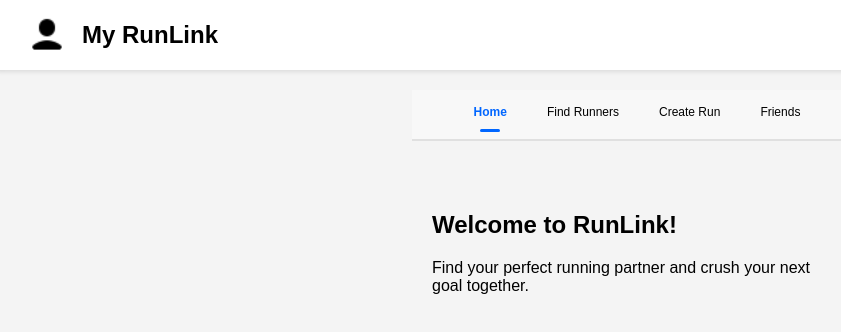
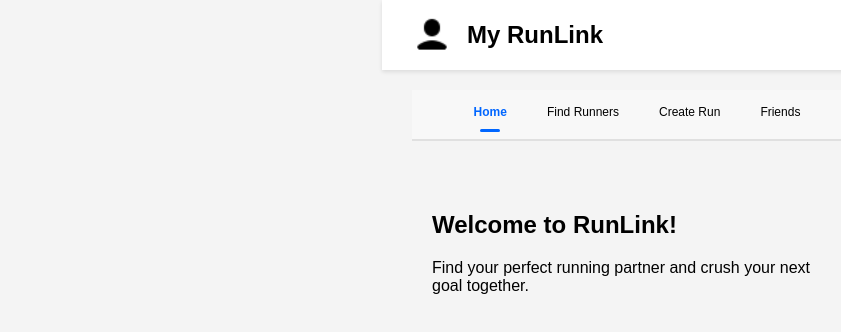
Before and after one commit to steffilin/160project, a React (Create React App) app in the folder frontend/: page /landing in a window 1280 px wide. Shown: the top 332 px of the page, without its empty margins (3-844 px from the left). Built offline with nearby package versions, Linux system fonts and the light colour scheme.

Commit message:
Fix landing layout width for mobile view

```diff
--- a/frontend/src/styles/LandingLayout.css
+++ b/frontend/src/styles/LandingLayout.css
@@ -7,6 +7,8 @@
 /* Top Navigation Bar */
 .top-bar {
     display: flex;
+    max-width: 450px;
+    margin: 0 auto;
     align-items: center;
     padding: 15px 30px;
     background-color: #ffffff;
```
